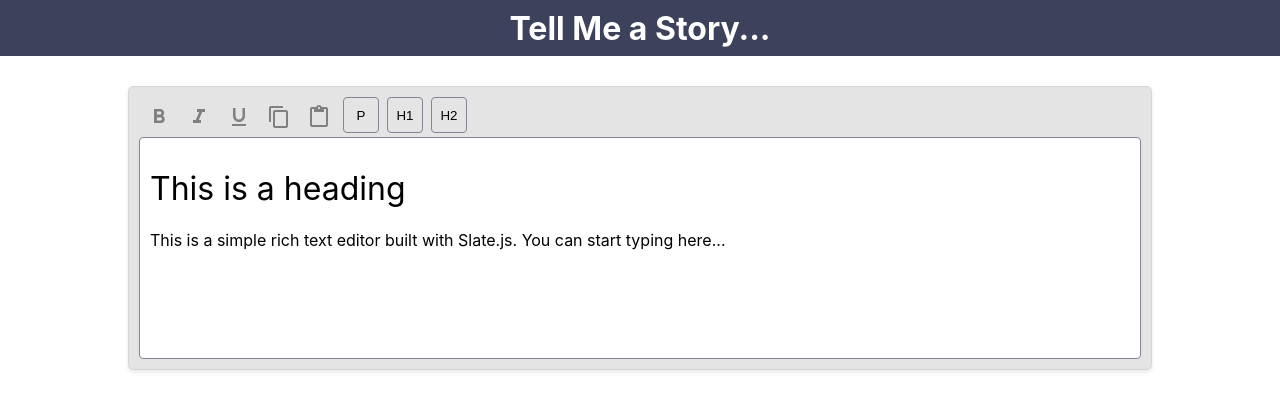
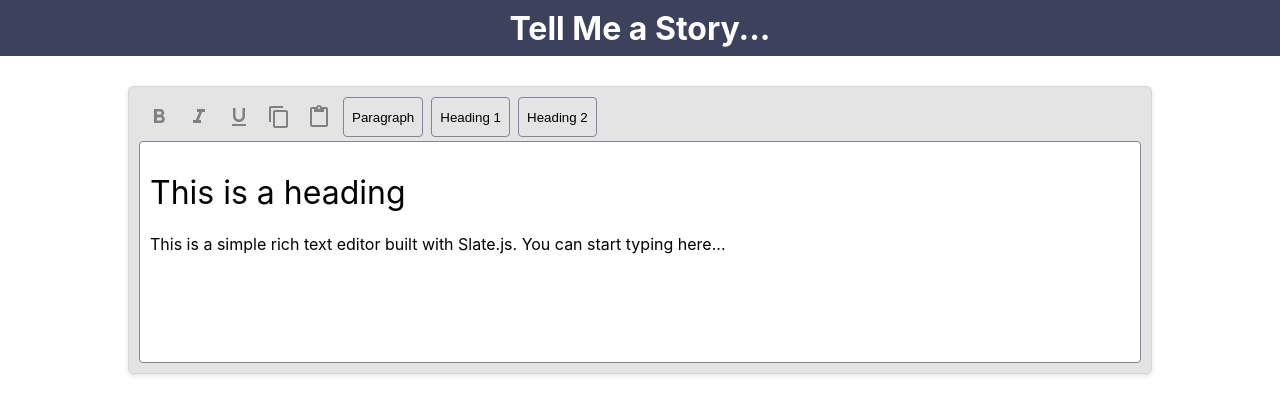
Before and after one commit to EmlMeml/thesis-project, a React (Create React App) app: page / in a window 1280 px wide. Shown: the top 414 px of the page. Built offline with nearby package versions, Linux system fonts and the light colour scheme; the HTML template or start-up script is replaced by a standard one.

Commit message:
changed position and ref for index.js

```diff
--- a/src/index.js
+++ b/index.js
@@ -1,8 +1,8 @@
 import React from 'react';
 import ReactDOM from 'react-dom/client';
 import './index.css';
-import App from './App';
-import reportWebVitals from './reportWebVitals';
+import App from './src/App';
+import reportWebVitals from './src/reportWebVitals';
 
 const root = ReactDOM.createRoot(document.getElementById('root'));
 root.render(
--- a/src/App.css
+++ b/src/App.css
@@ -60,8 +60,8 @@
   border-width: 1px;
   padding: 8px;
   border-radius: 4px;
-  height: 36px;
-  width: 36px;
+  min-height: 36px;
+  min-width: 36px ;
   background: transparent;
   display: inline-flex;
   align-items: center;
--- a/src/custom/advancedEditor.js
+++ b/src/custom/advancedEditor.js
@@ -168,7 +168,7 @@ function TextEditor({ editor }) {
             }}
         >
 
-  <div style={{ display: `flex`, backgroundColor: "rgb(228, 228, 228)" }}>
+  <div style={{ display: `flex`, backgroundColor: "rgb(228, 228, 228)",marginBottom: "4px"}}>
 
     <IconButton style={{ color: "grey" }} onPointerDown={(e) => {changeMark("bold");}}>
       <FormatBold />
@@ -190,9 +190,9 @@ function TextEditor({ editor }) {
       <ContentPaste />
     </IconButton>
 
-    <button className="toolbarButton" onPointerDown={(event) => { event.preventDefault(); toggleBlock('paragraph'); }}>P</button>
-    <button className="toolbarButton" onPointerDown={(event) => { event.preventDefault(); toggleBlock('heading-one'); }}>H1</button>
-    <button className="toolbarButton" onPointerDown={(event) => { event.preventDefault(); toggleBlock('heading-two'); }}>H2</button>
+    <button className="toolbarButton" onPointerDown={(event) => { event.preventDefault(); toggleBlock('paragraph'); }}>Paragraph</button>
+    <button className="toolbarButton" onPointerDown={(event) => { event.preventDefault(); toggleBlock('heading-one'); }}>Heading 1</button>
+    <button className="toolbarButton" onPointerDown={(event) => { event.preventDefault(); toggleBlock('heading-two'); }}>Heading 2</button>
 
   </div>
   <Editable className="editorEditable" onKeyDown={onKeyDown} onPaste={onPaste} renderLeaf={renderLeaf} renderElement={renderElement} placeholder="Begin your Story..."/>
```
